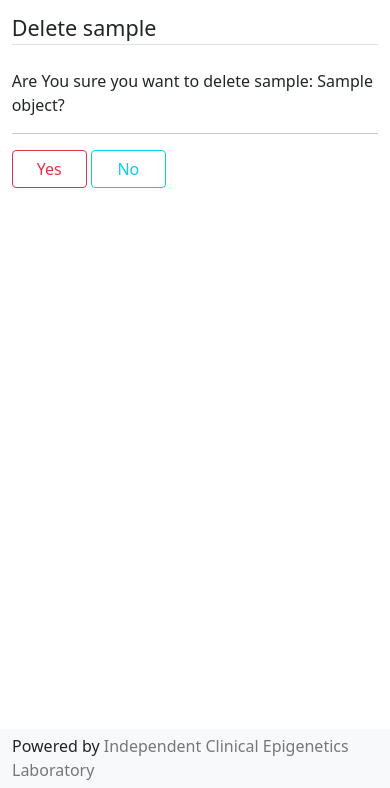
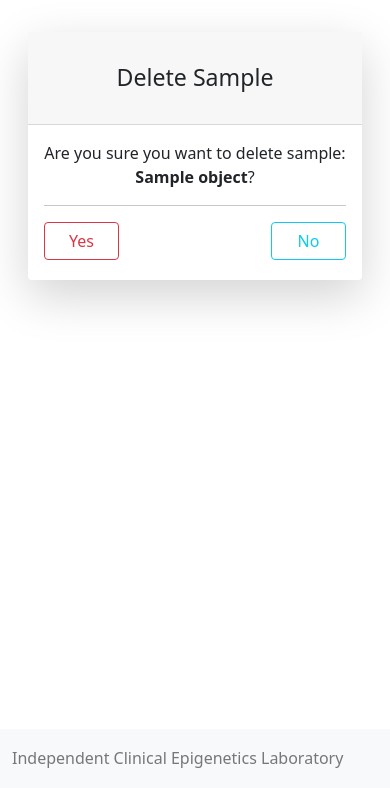
Before and after one commit to ClinicalEpigeneticsLaboratory/ACCS, a Django app: template accs_app/app/templates/app/delete.html in a window 390 px wide. Shown: the part 56-844 px from the top of the page. Run offline with Django 5.2, Linux system fonts and the light colour scheme; the template is opened without the code that fills it: most values are stand-ins (such as "Sample title", 1, 10 or a date in 2020); some libraries are stand-ins or nearby versions.

Commit message:
Updated templates

```diff
--- a/accs_app/app/templates/app/base.html
+++ b/accs_app/app/templates/app/base.html
@@ -21,7 +21,7 @@
 </head>
 
 <body>
-<nav class="navbar navbar-expand-lg navbar-light bg-light nav-section">
+<nav class="navbar sticky-top navbar-expand-lg navbar-light bg-light nav-section">
     <div class="container-fluid">
         <a class="navbar-brand" href="{% url 'accs-home' %}">ACCS v1</a>
         <button class="navbar-toggler" type="button" data-bs-toggle="collapse" data-bs-target="#navbarNavAltMarkup"
@@ -116,11 +116,14 @@
     </div>
 </div>
 
-
 <footer class="container-fluid footer-section">
-    <p>Powered by <a
-            href="https://www.pum.edu.pl/studia_iii_stopnia/informacje_z_jednostek/wmis/samodzielna_pracownia_epigenetyki_klinicznej/"
-            class=link>Independent Clinical Epigenetics Laboratory</a></p>
+    <div class="row">
+        <div class="col">
+            <p>
+                <a href="https://www.pum.edu.pl/studia_iii_stopnia/informacje_z_jednostek/wmis/samodzielna_pracownia_epigenetyki_klinicznej/" class=link>Independent Clinical Epigenetics Laboratory</a>
+            </p>
+        </div>
+    </div>
 </footer>
 
 <!-- Scripts -->
--- a/accs_app/app/templates/app/delete.html
+++ b/accs_app/app/templates/app/delete.html
@@ -1,20 +1,34 @@
 {% extends "app/base.html" %}
 {% load crispy_forms_tags %}
 {% block content %}
-    <div class="row justify-content-center" style="padding: 3%">
-        <div class="col-md-4 section">
+    <div class="form-content my-3 p-3">
+        <div class="container">
+            <div class="row justify-content-center">
+                <div class="col-lg-5">
+                    <div class="card shadow-lg border-0 rounded-lg mt-0 mb-3">
+                        <div class="card-header justify-content-center">
+                            <h3 class="font-weight-light my-4 text-center">Delete Sample</h3>
+                        </div>
+                        <div class="card-body">
                             <form method="POST" enctype="multipart/form-data">
                                 {% csrf_token %}
                                 <fieldset class="form-group">
-                <legend class="border-bottom mb-4">Delete sample</legend>
-                <p>Are You sure you want to delete sample: {{ object.sample_name }}?</p>
+                                    <p class="text-center">Are you sure you want to delete sample: <strong>{{ object.sample_name }}</strong>?</p>
                                 </fieldset>
                                 <hr>
-            <div class="form-group" style="padding-bottom: 15px">
+                                <div class="form-row">
+                                    <div class="col-md-10 offset-md-1">
+                                        <div class="form-group mt-0 mb-1 d-flex justify-content-between">
                                             <button class="btn btn-outline-danger" type="submit">Yes</button>
                                             <a class="btn btn-outline-info" href="{% url 'accs-history' %}">No</a>
+                                        </div>
+                                    </div>
                                 </div>
                             </form>
                         </div>
                     </div>
+                </div>
+            </div>
+        </div>
+    </div>
 {% endblock content %}
```
Also changed, not shown: accs_app/app/templates/app/history.html (+37 -26 lines), accs_app/app/templates/app/report.html (+31 -8 lines), accs_app/app/templates/app/submit.html (+13 -7 lines), accs_app/app/templates/app/update.html (+18 -4 lines). Lines whose indentation alone changed are shown as unchanged.
